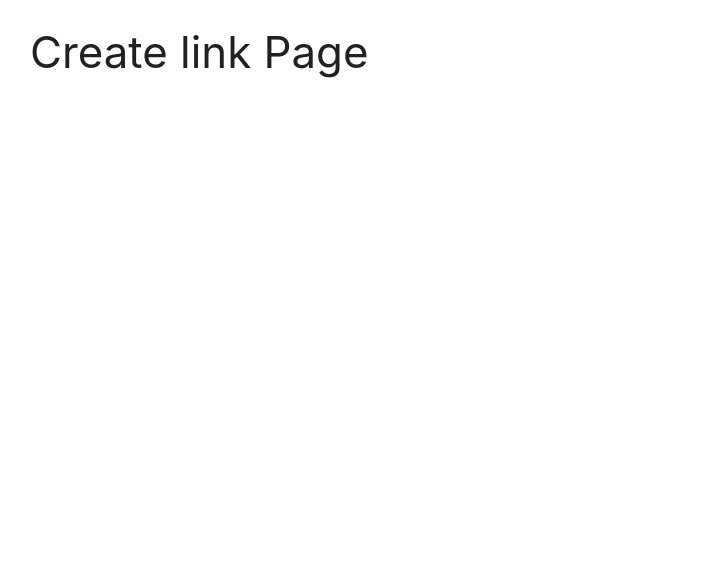
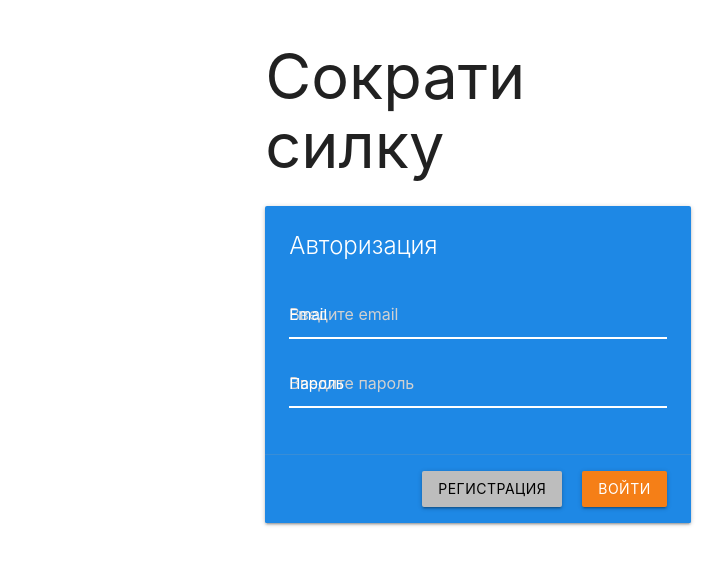
Before and after one commit to nkshn/mern-tutorial, a React (Create React App) app in the folder client/: page / in a window 1280 px wide. Before the commit this address led to /create. Shown: the top 564 px of the page, without its empty margins (162-886 px from the left). Built offline with nearby package versions, Linux system fonts and the light colour scheme.

Commit message:
requests

```diff
--- a/client/package.json
+++ b/client/package.json
@@ -21,6 +21,7 @@
   "eslintConfig": {
     "extends": "react-app"
   },
+  "proxy": "http://localhost:5000/",
   "browserslist": {
     "production": [
       ">0.2%",
--- a/client/src/App.js
+++ b/client/src/App.js
@@ -4,7 +4,7 @@ import 'materialize-css';
 import { useRoutes } from './routes';
 
 function App() {
-  const routes = useRoutes(true);
+  const routes = useRoutes(false);
   return (
     <BrowserRouter>
       <div className="container">{routes}</div>
--- /dev/null
+++ b/client/src/hooks/http.hook.js
@@ -0,0 +1,38 @@
+import { useState, useCallback } from 'react';
+
+export const useHttp = () => {
+  const [loading, setLoading] = useState(false);
+  const [error, setError] = useState(null);
+
+  const request = useCallback(
+    async (url, method = 'GET', body = null, headers = {}) => {
+      setLoading(true);
+      try {
+        if (!body) {
+          body = JSON.stringify(body);
+          headers['Content-Type'] = 'application/json';
+        }
+
+        const response = await fetch(url, { method, body, headers });
+        const data = await response.json();
+
+        if (!response.ok) {
+          throw new Error(data.message || 'Что-то пошло не так');
+        }
+
+        setLoading(false);
+
+        return data;
+      } catch (error) {
+        setLoading(false);
+        setError(error.message);
+        throw error;
+      }
+    },
+    []
+  );
+
+  const clearError = () => setError(null);
+
+  return { loading, request, error, clearError };
+};
--- a/client/src/pages/AuthPage.js
+++ b/client/src/pages/AuthPage.js
@@ -1,6 +1,24 @@
-import React from 'react';
+import React, { useState } from 'react';
+import { useHttp } from '../hooks/http.hook';
 
 export const AuthPage = () => {
+  const { loading, request } = useHttp();
+  const [form, setForm] = useState({
+    email: '',
+    password: '',
+  });
+
+  const changeHandler = (event) => {
+    setForm({ ...form, [event.target.name]: event.target.value });
+  };
+
+  const registerHandler = async () => {
+    try {
+      const data = await request('/api/auth/register', 'POST', { ...from });
+      console.log('Data: ' + data);
+    } catch (error) {}
+  };
+
   return (
     <div className="row">
       <div className="col s6 offset-s3">
```
Also changed, not shown: 1 other file (tests, documents, lock files or other folders).
